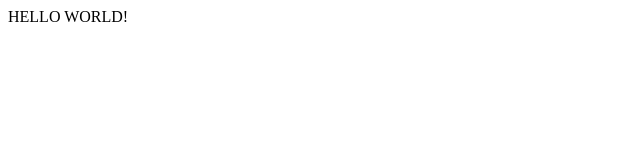
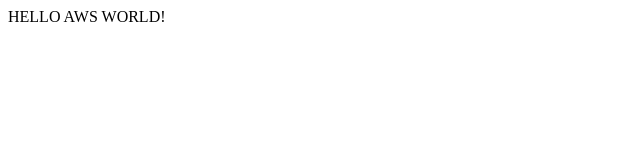
Before and after one commit to anorqiu9/aws_ci_cd_demo, a plain HTML site: page index.html in a window 1280 px wide. Shown: the full height of the page, 0-640 px from the left. Drawn offline with Linux system fonts and the light colour scheme.

Commit message:
Update index.html

```diff
--- a/index.html
+++ b/index.html
@@ -1,6 +1,6 @@
 <html>
 	<title>aws demo</title>
 	<body>
-		HELLO WORLD!
+		HELLO AWS WORLD!
 	</body>
 </html>
```
